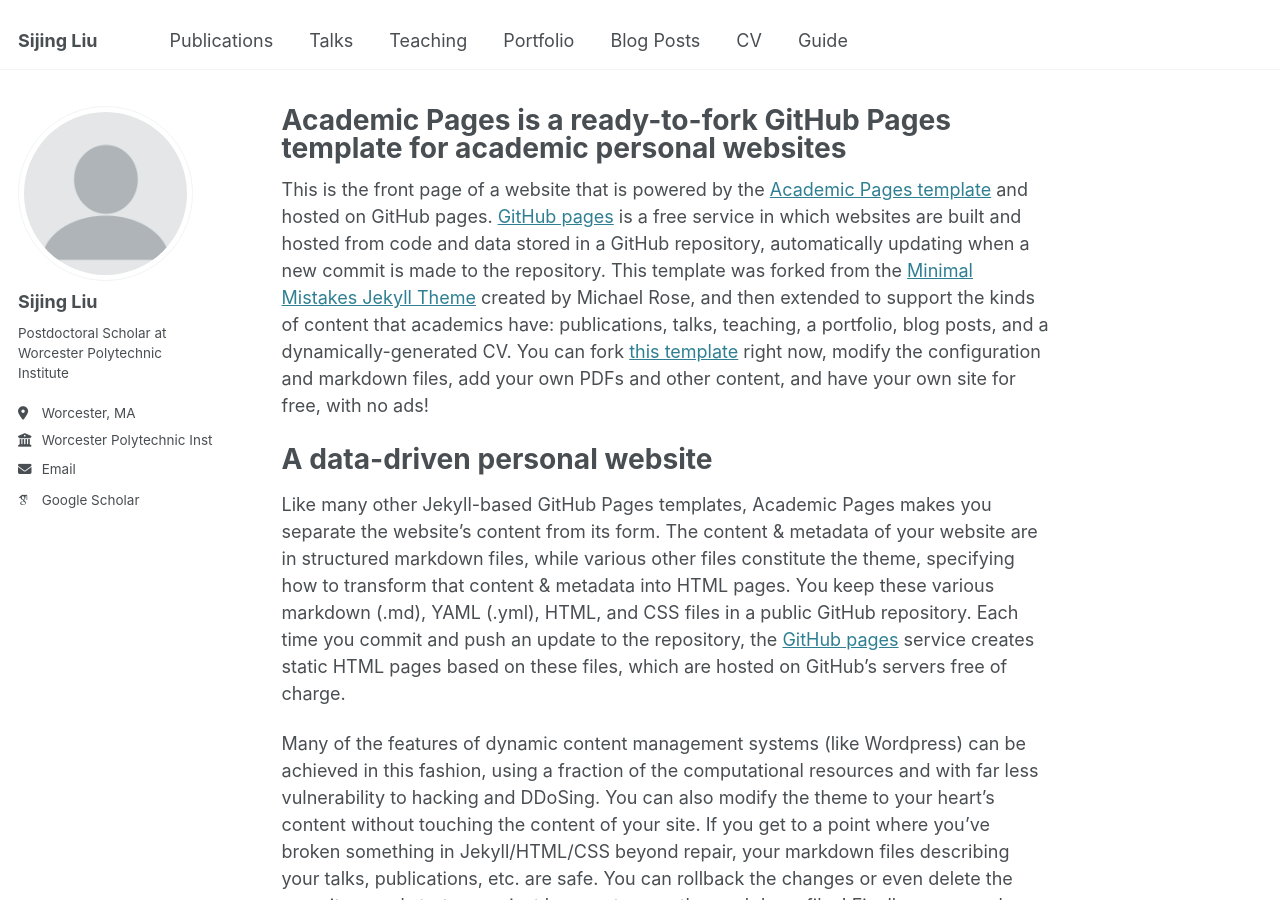
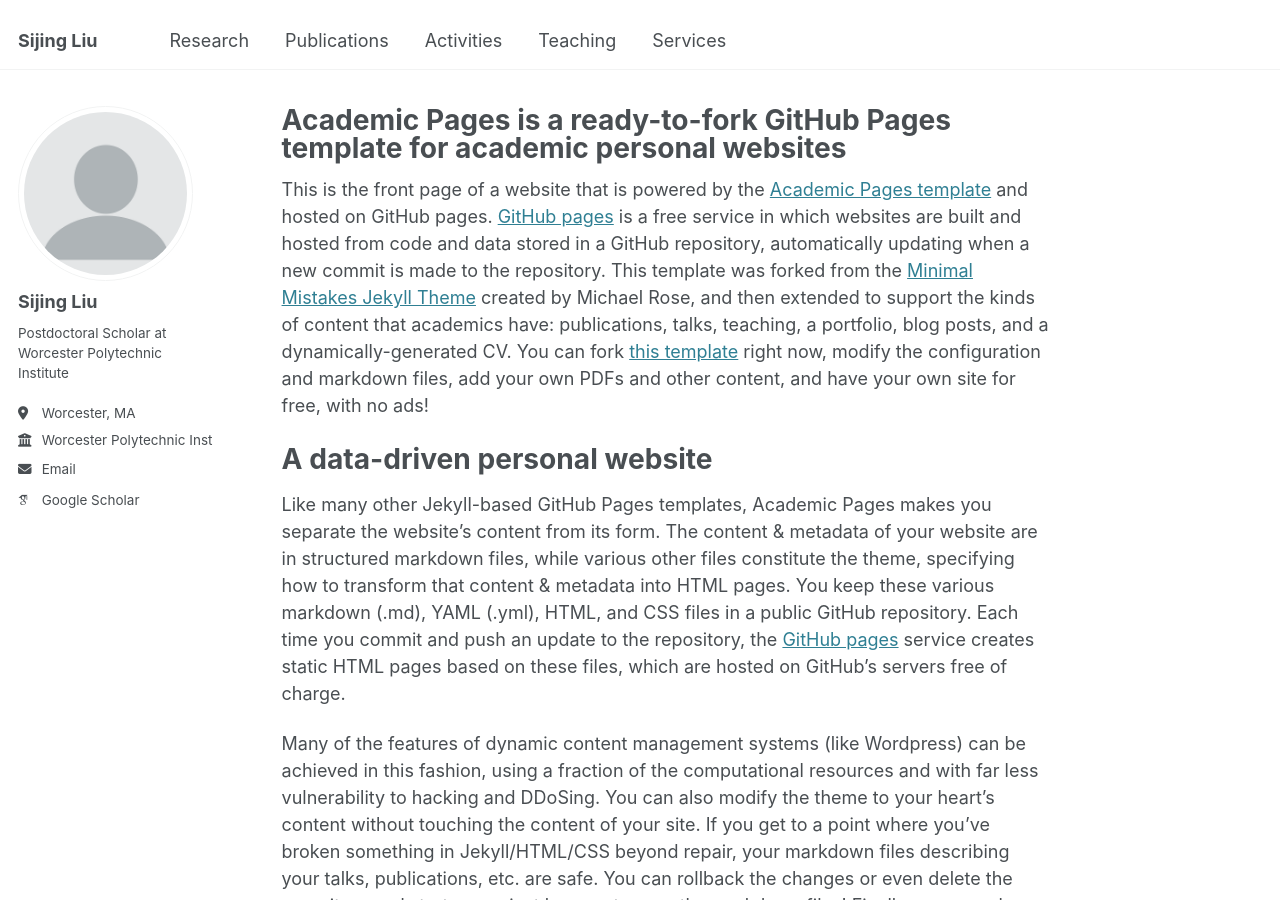
Before and after one commit to sijingliu/sijingliu.github.io, a Jekyll site: the page built from _pages/about.md, in a window 1280 px wide and 900 px high. Built offline with Jekyll 4.4.1, drawn with Linux system fonts in a browser that asks for light colours; some web fonts are replaced.

Commit message:
navigation

```diff
--- a/_data/navigation.yml
+++ b/_data/navigation.yml
@@ -5,23 +5,29 @@
 # prevent it from being included in the site.
 
 main:
+  - title: "Research"
+    url: /publications/
+
   - title: "Publications"
     url: /publications/
 
-  - title: "Talks"
+  - title: "Activities"
     url: /talks/
 
   - title: "Teaching"
     url: /teaching/
 
-  - title: "Portfolio"
-    url: /portfolio/
+  - title: "Services"
+    url: /teaching/
 
-  - title: "Blog Posts"
-    url: /year-archive/
+  # - title: "Portfolio"
+  #   url: /portfolio/
 
-  - title: "CV"
-    url: /cv/
+  # - title: "Blog Posts"
+  #   url: /year-archive/
 
-  - title: "Guide"
-    url: /markdown/
+  # - title: "CV"
+  #   url: /cv/
+
+  # - title: "Guide"
+  #   url: /markdown/
```
Also changed, not shown: 1 other file.
